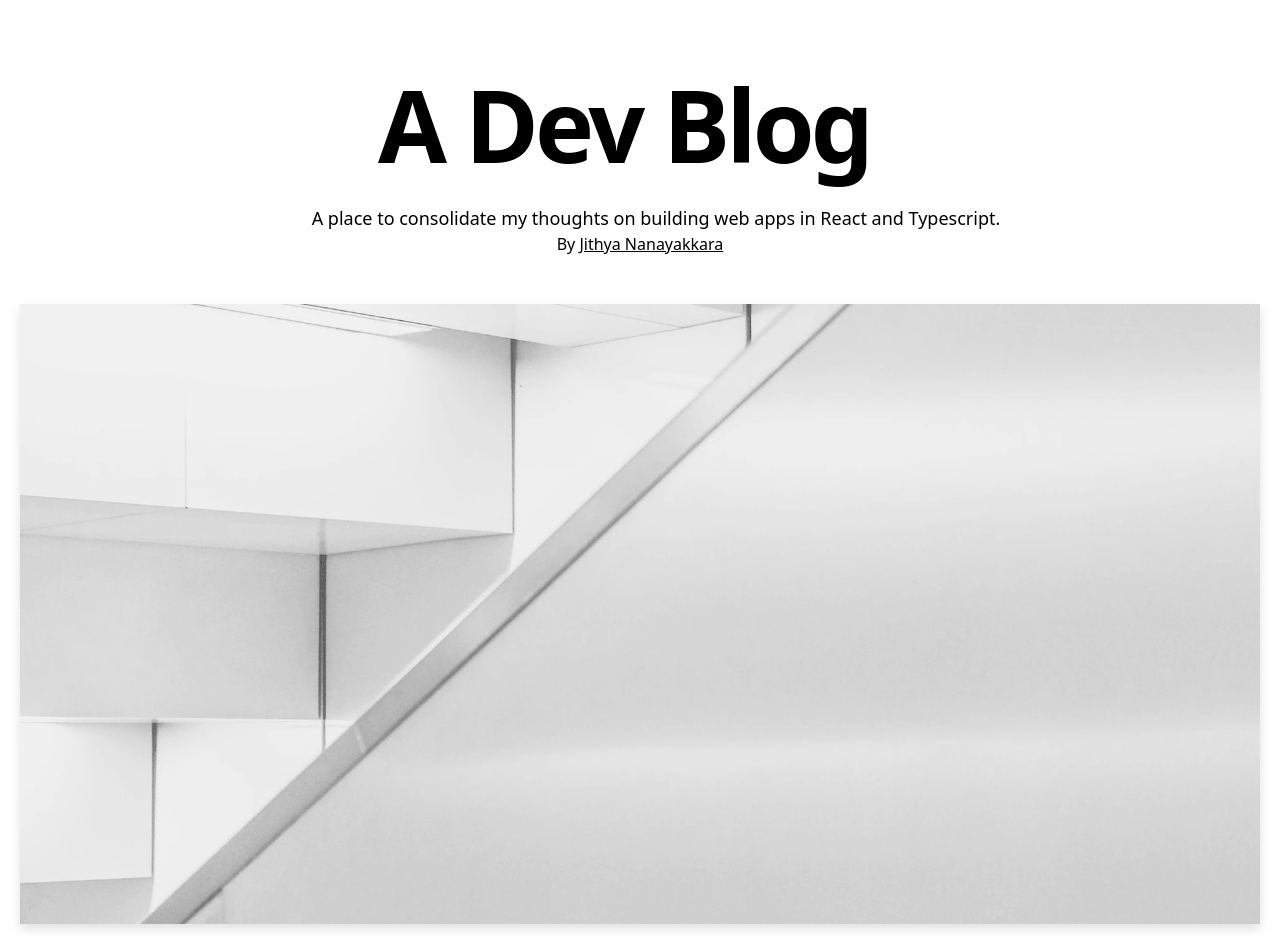
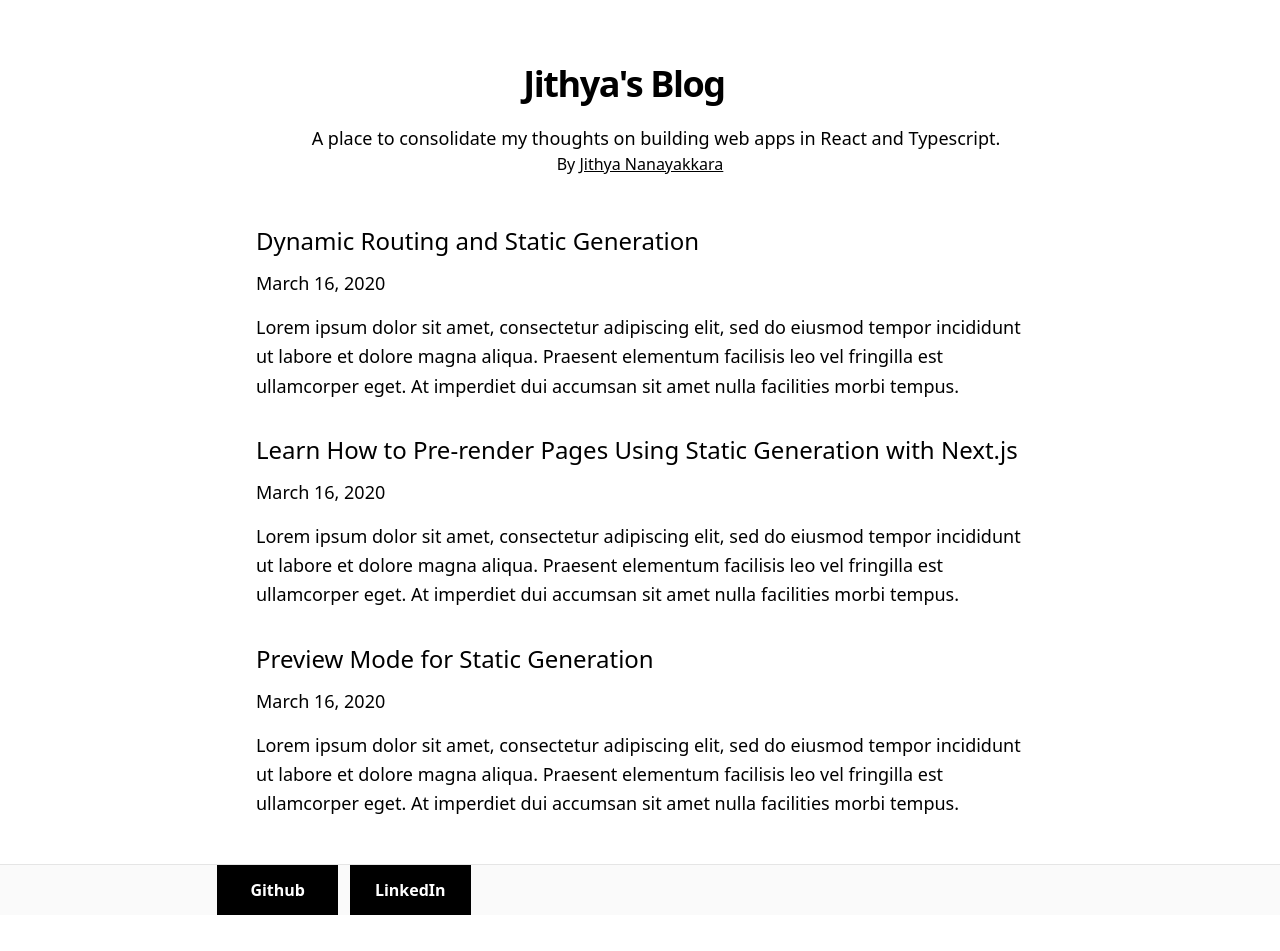
Before and after one commit to jithyan/blog, a Next.js app: page / in a window 1280 px wide. Shown: the top 951 px of the page. After the commit the page ends 915 px from the top, so only its background shows below. Built offline with nearby package versions, Linux system fonts and the light colour scheme.

Commit message:
Fixed layout. Need to convert to dark mode

```diff
--- a/components/home/intro.tsx
+++ b/components/home/intro.tsx
@@ -3,8 +3,8 @@ import { CMS_NAME } from "../../lib/constants";
 const Intro = () => {
   return (
     <hgroup className="flex-col flex items-center md:justify-between mt-16 mb-16 md:mb-12">
-      <h1 className="text-5xl md:text-8xl font-bold tracking-tighter leading-tight md:pr-8">
-        A Dev Blog
+      <h1 className="text-2xl md:text-4xl font-bold tracking-tighter leading-tight md:pr-8">
+        Jithya's Blog
       </h1>
       <h2 className="text-center md:text-left text-lg mt-5 md:pl-8">
         A place to consolidate my thoughts on building web apps in React and
--- a/components/home/more-stories.tsx
+++ b/components/home/more-stories.tsx
@@ -7,8 +7,10 @@ type Props = {
 
 const MoreStories = ({ posts }: Props) => {
   return (
-    <section>
-      <div className="flex-col">
+    <section
+      className="max-w-3xl"
+      style={{ marginLeft: "auto", marginRight: "auto" }}
+    >
       {posts.map((post) => (
         <PostPreview
           key={post.slug}
@@ -20,7 +22,6 @@ const MoreStories = ({ posts }: Props) => {
           excerpt={post.excerpt}
         />
       ))}
-      </div>
     </section>
   );
 };
--- a/components/home/post-preview.tsx
+++ b/components/home/post-preview.tsx
@@ -22,11 +22,8 @@ const PostPreview = ({
   slug,
 }: Props) => {
   return (
-    <div>
-      <div className="mb-5">
-        <CoverImage slug={slug} title={title} src={coverImage} />
-      </div>
-      <h3 className="text-3xl mb-3 leading-snug">
+    <article className="mb-8">
+      <h3 className="text-2xl mb-3 leading-snug">
         <Link as={`/posts/${slug}`} href="/posts/[slug]">
           <a className="hover:underline">{title}</a>
         </Link>
@@ -35,8 +32,7 @@ const PostPreview = ({
         <DateFormatter dateString={date} />
       </div>
       <p className="text-lg leading-relaxed mb-4">{excerpt}</p>
-      <Avatar name={author.name} picture={author.picture} />
-    </div>
+    </article>
   );
 };
 
--- a/components/layout/footer.tsx
+++ b/components/layout/footer.tsx
@@ -5,7 +5,7 @@ const Footer = () => {
   return (
     <footer className="bg-neutral-50 border-t border-neutral-200">
       <Container>
-        <div className="py-28 flex flex-col lg:flex-row items-center">
+        <div className="flex flex-col lg:flex-row items-center">
           <div className="flex flex-col lg:flex-row justify-center items-center lg:pl-4 lg:w-1/2">
             <a
               href="https://github.com/jithyan"
@@ -15,7 +15,7 @@ const Footer = () => {
             </a>
             <a
               href="https://www.linkedin.com/in/jithyan/"
-              className="mx-3 font-bold hover:underline"
+              className="bg-black hover:bg-white hover:text-black border border-black text-white  py-3 px-6 font-bold hover:underline"
             >
               LinkedIn
             </a>
```
Lines whose indentation alone changed are shown as unchanged.
